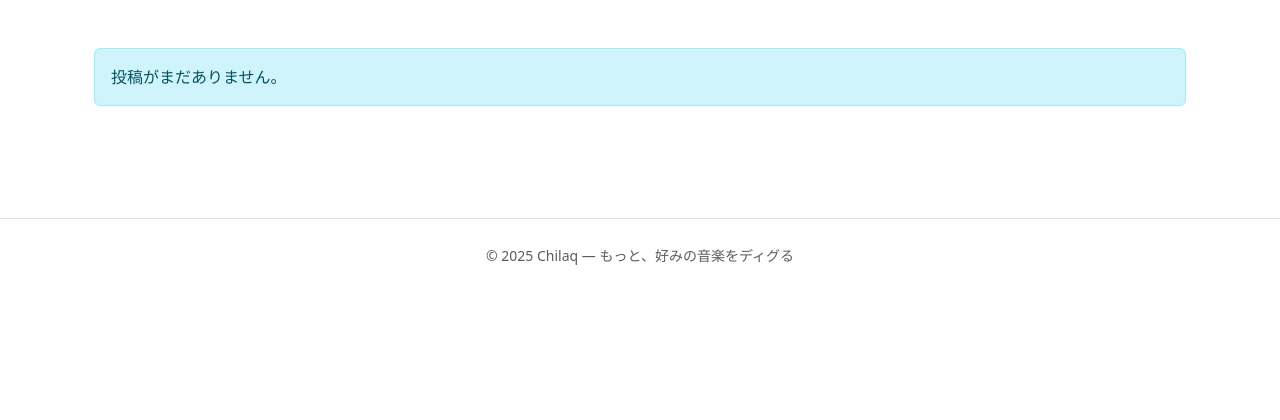
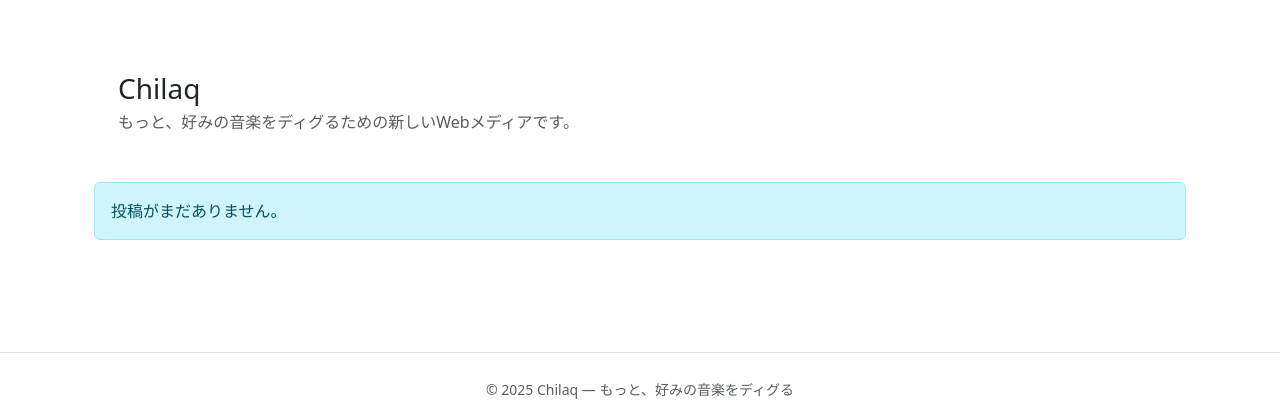
Before and after one commit to satb-theguy/chilaq_app, a FastAPI app: template templates/index.html in a window 1280 px wide. Shown: the part 56-476 px from the top of the page. Run offline with FastAPI, Linux system fonts and the light colour scheme; the template is opened without the code that fills it, so the values that code supplies are empty.

Commit message:
fix: toppage

```diff
--- a/templates/about.html
+++ b/templates/about.html
@@ -114,7 +114,7 @@
         <button class="accordion-button" type="button" data-bs-toggle="collapse" data-bs-target="#a1">招待を受けたい</button>
       </h2>
       <div id="a1" class="accordion-collapse collapse show" data-bs-parent="#faq">
-        <div class="accordion-body text-muted">現在はクローズドで運用しています。ご相談は運営までご連絡ください。</div>
+        <div class="accordion-body text-muted">現在はクローズドで運用しています。ご相談は<a href="https://x.com/just_saitheguy">運営</a>までご連絡ください。</div>
       </div>
     </div>
     <div class="accordion-item">
--- a/templates/index.html
+++ b/templates/index.html
@@ -1,7 +1,22 @@
 {% extends "base.html" %}
 
 {% block content %}
+
 <div class="container my-4">
+
+  <!-- Hero / キャッチコピー -->
+  <div class="row mb-4">
+    <div class="col">
+      <div class="p-3 p-md-4">
+        <h1 class="h3 mb-1">Chilaq</h1>
+        <p class="text-muted mb-0">
+          もっと、好みの音楽をディグるための新しいWebメディアです。
+        </p>
+      </div>
+    </div>
+  </div>
+
+
   <div class="row g-4">
     {# ★ DBから渡された posts をループ。cards は使いません #}
     {% for post in posts %}
```
